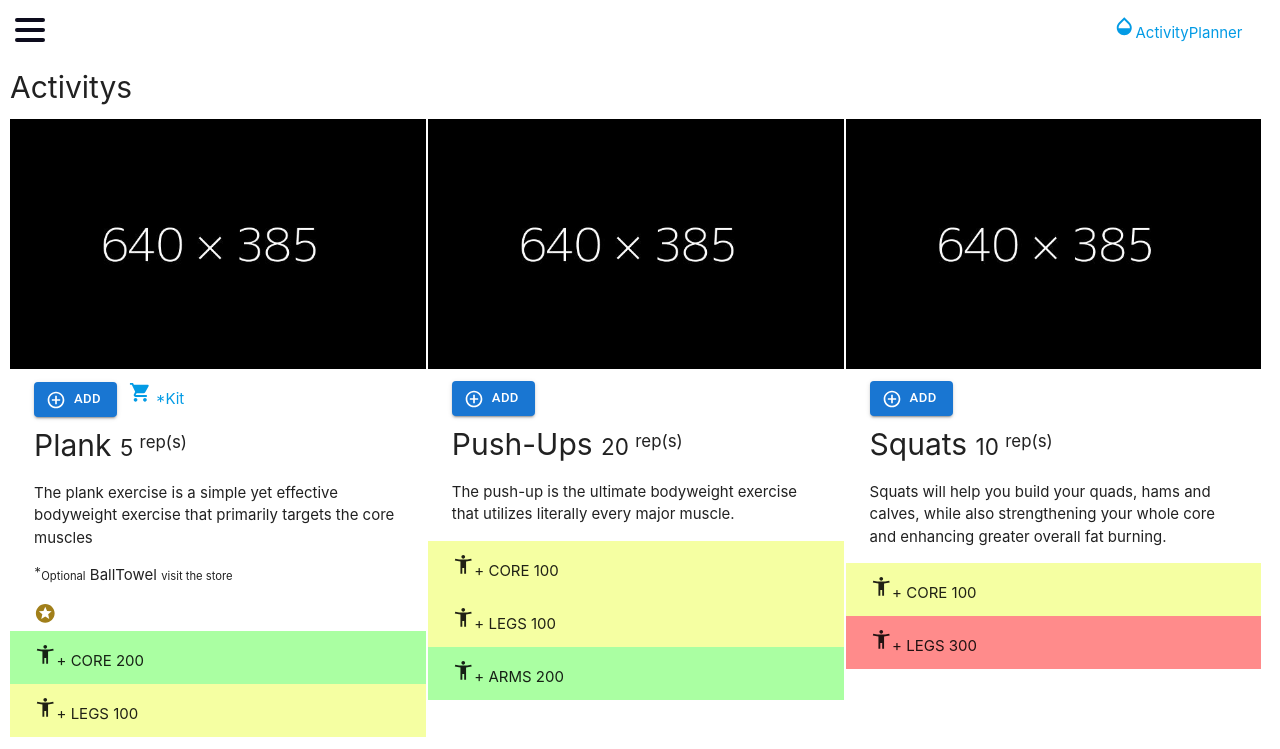
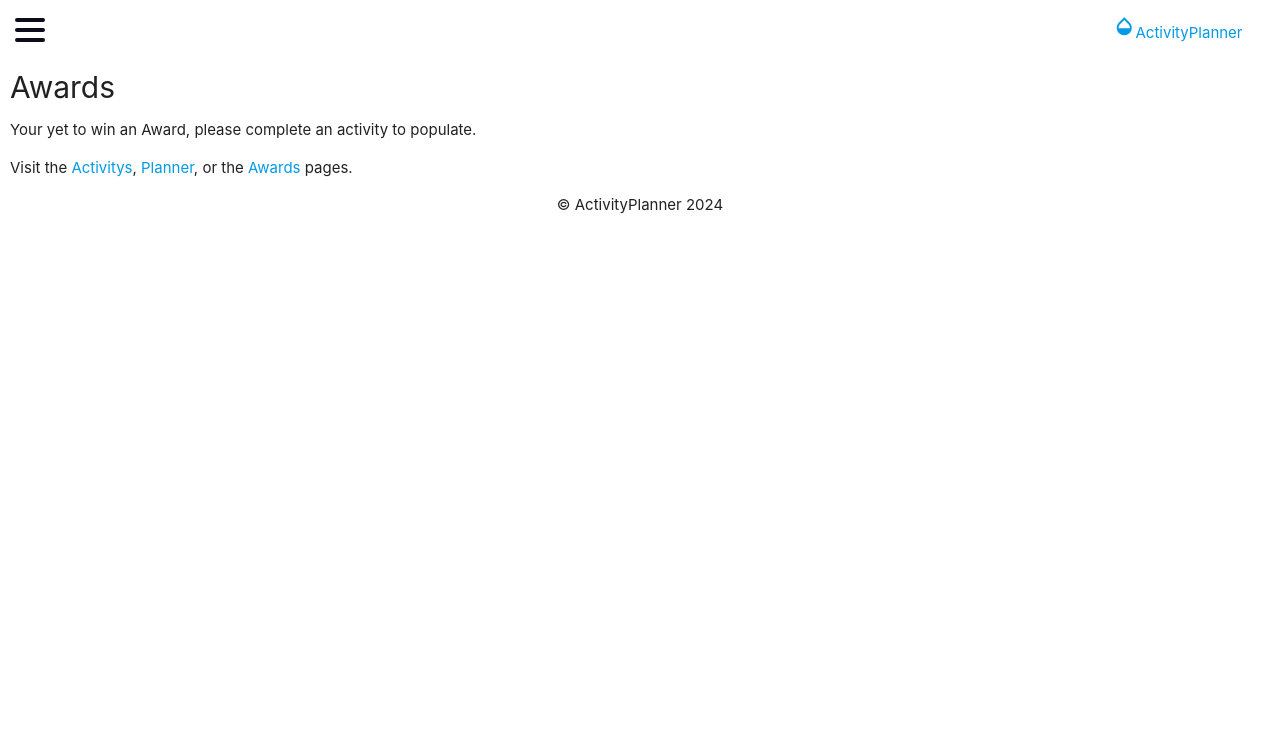
Before and after one commit to markhobbs/activity-planner, a React (Create React App) app: page /awards in a window 1280 px wide. Shown: the top 749 px of the page. Built offline with nearby package versions, Linux system fonts and the light colour scheme.

Commit message:
Removing layout nesting

```diff
--- a/src/App.tsx
+++ b/src/App.tsx
@@ -15,20 +15,17 @@
   render() {
     return (
       <BrowserRouter>
-        <React.StrictMode>
           <Header />
           <Progress />
           <Routes>
-            <Route path="/" element={<Activity ikey={1} />}>
-              <Route index path="/about" element={<About />} />
+              <Route path="/" element={<Activity ikey={1} />} />
+              <Route path="/about" element={<About />} />
               <Route path="/planner" element={<Planner />} />
               <Route path="/store" element={<Store />} />
               <Route path="/awards" element={<Awards />} />
               <Route path="*" element={<NoPage />} />
-            </Route>
           </Routes>
           <Footer />
-        </React.StrictMode>
       </BrowserRouter>
     );
   }
```
